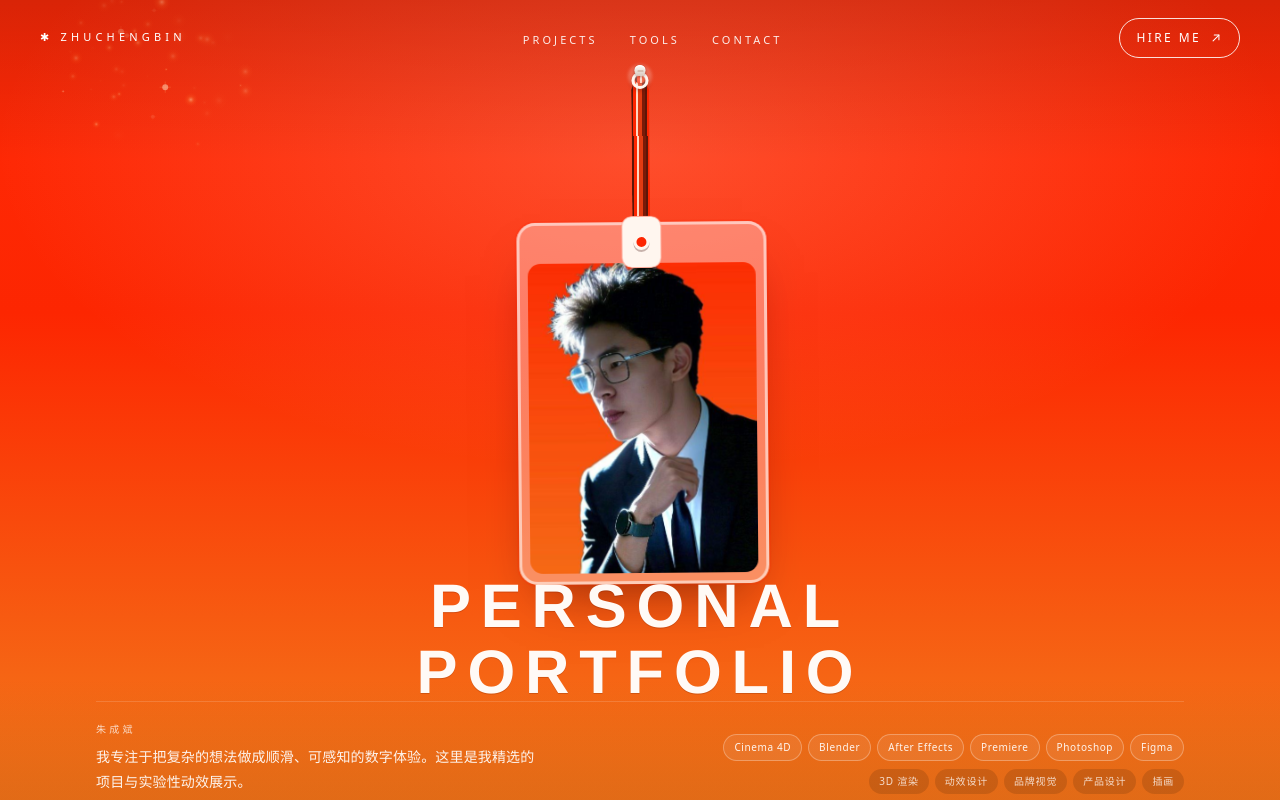
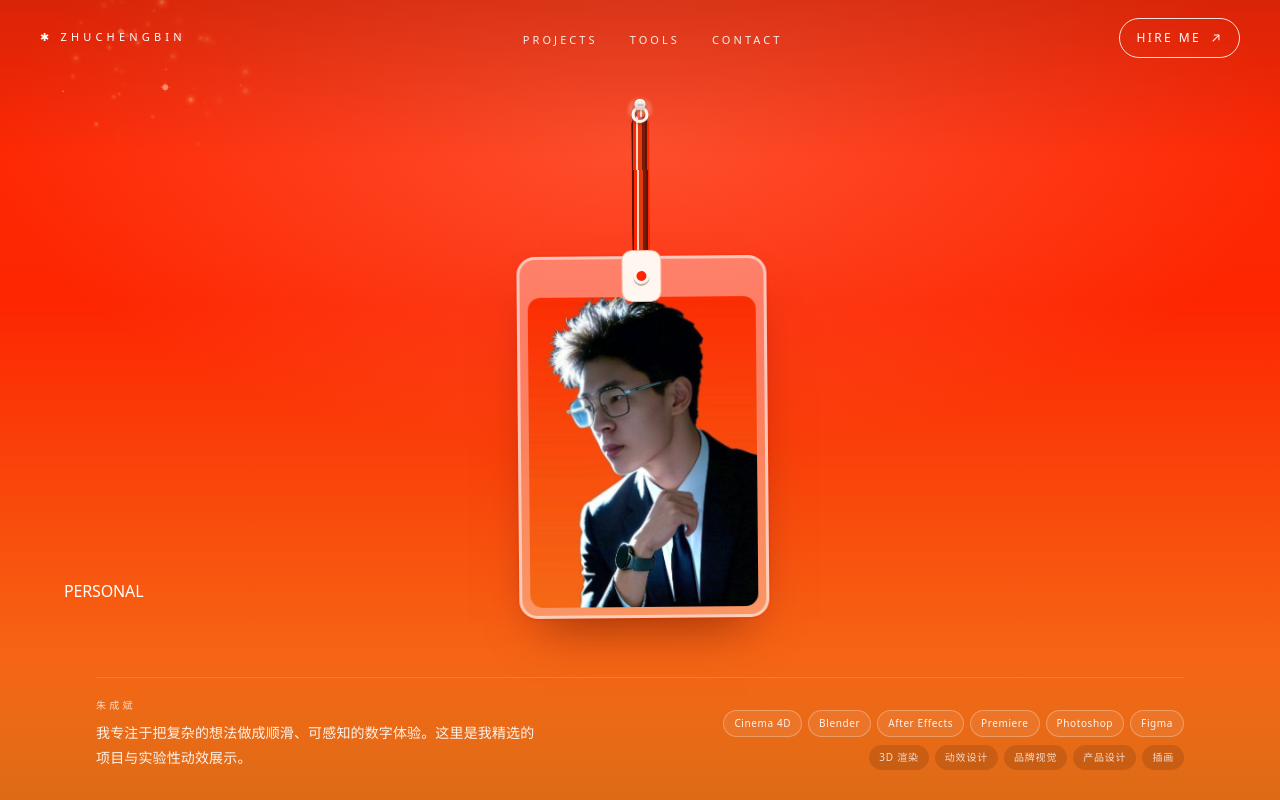
Before and after one commit to 2015399139-svg/2015399139-svg.github.io, a React (Vite) app: page / in a window 1280 px wide. Shown: the top 800 px of the page. Built offline with nearby package versions, Linux system fonts and the light colour scheme.

Commit message:
chore: update src/components/Hero.tsx

```diff
--- a/src/components/Hero.tsx
+++ b/src/components/Hero.tsx
@@ -5,6 +5,7 @@ import {
   useScroll,
   useSpring,
   useTransform,
+  type MotionValue,
 } from 'framer-motion'
 import { useRef, type PointerEvent as ReactPointerEvent } from 'react'
 import { Lanyard } from './effects/Lanyard'
@@ -13,12 +14,96 @@ import { profile, publicAsset } from '../data/profile'
 const portraitSrc = publicAsset('images/hero-portrait.jpg')
 const ease = [0.22, 1, 0.36, 1] as const
 
+function SwingLetter({
+  ch,
+  i,
+  mid,
+  follow,
+  stretch,
+  reduce,
+  delay,
+}: {
+  ch: string
+  i: number
+  mid: number
+  follow: MotionValue<number>
+  stretch: MotionValue<number>
+  reduce: boolean | null
+  delay: number
+}) {
+  const dist = i - mid
+  const x = useTransform([follow, stretch], ([deg, t]) => {
+    const rad = (Number(deg) * Math.PI) / 180
+    return Math.sin(rad) * 11 * dist * Number(t)
+  })
+  const y = useTransform([follow, stretch], ([deg, t]) => {
+    const rad = (Number(deg) * Math.PI) / 180
+    return (1 - Math.cos(rad)) * (8 + Math.abs(dist) * 1.6) + (Number(t) - 1) * 26
+  })
+  const rotate = useTransform(follow, (deg) => Number(deg) * 0.38)
+
+  return (
+    <motion.span
+      className="hero-swing-letter"
+      initial={reduce ? false : { opacity: 0, y: 18 }}
+      animate={{ opacity: 1, y: 0 }}
+      transition={{ duration: reduce ? 0 : 0.7, delay: reduce ? 0 : delay, ease }}
+      style={reduce ? undefined : { x, y, rotate }}
+    >
+      {ch}
+    </motion.span>
+  )
+}
+
+function SwingWord({
+  word,
+  follow,
+  stretch,
+  reduce,
+  delay,
+  align,
+}: {
+  word: string
+  follow: MotionValue<number>
+  stretch: MotionValue<number>
+  reduce: boolean | null
+  delay: number
+  align: 'start' | 'center' | 'end'
+}) {
+  const chars = Array.from(word)
+  const mid = (chars.length - 1) / 2
+  return (
+    <p
+      aria-hidden
+      className={`hero-swing-row ${
+        align === 'end' ? 'lg:justify-end' : align === 'start' ? 'lg:justify-start' : 'justify-center'
+      }`}
+    >
+      {chars.map((ch, i) => (
+        <SwingLetter
+          key={`${word}-${i}`}
+          ch={ch}
+          i={i}
+          mid={mid}
+          follow={follow}
+          stretch={stretch}
+          reduce={reduce}
+          delay={delay + i * 0.035}
+        />
+      ))}
+    </p>
+  )
+}
+
 export function Hero() {
   const reduce = useReducedMotion()
   const ref = useRef<HTMLElement>(null)
   const mx = useMotionValue(0)
   const my = useMotionValue(0)
   const sx = useSpring(mx, { stiffness: 42, damping: 18, mass: 0.6 })
+  const swingDeg = useMotionValue(0)
+  const stretch = useMotionValue(1)
+  const follow = useSpring(swingDeg, { stiffness: 62, damping: 13, mass: 0.55 })
 
   const { scrollYProgress } = useScroll({
     target: ref,
@@ -65,30 +150,33 @@ export function Hero() {
         className="relative z-20 mt-14 flex min-h-0 flex-1 flex-col items-center justify-center px-3 sm:mt-16 sm:px-4"
         style={{ y: leaveY, opacity: leaveOpacity, scale: leaveScale }}
       >
-        <motion.div style={{ x: titleX }} className="relative flex w-full flex-col items-center">
+        <motion.div
+          style={{ x: titleX }}
+          className="relative grid w-full max-w-6xl grid-cols-1 items-end lg:grid-cols-[minmax(0,1fr)_auto_minmax(0,1fr)] lg:gap-x-2"
+        >
           <h1 className="sr-only">Personal Portfolio</h1>
-          <div className="relative z-10 w-full">
-            <Lanyard src={portraitSrc} leanX={mx} leanY={my} />
+          <div className="pointer-events-none order-2 mt-1 lg:order-1 lg:mb-10 lg:mt-0">
+            <SwingWord
+              word="PERSONAL"
+              follow={follow}
+              stretch={stretch}
+              reduce={reduce}
+              delay={0.1}
+              align="end"
+            />
           </div>
-          <div className="relative z-20 mt-1 w-full sm:-mt-7 lg:-mt-8">
-            <motion.p
-              aria-hidden
-              className="hero-display-word"
-              initial={reduce ? false : { opacity: 0, y: 16 }}
-              animate={{ opacity: 1, y: 0 }}
-              transition={{ duration: reduce ? 0 : 0.75, delay: reduce ? 0 : 0.08, ease }}
-            >
-              Personal
-            </motion.p>
-            <motion.p
-              aria-hidden
-              className="hero-display-word mt-[0.12em]"
-              initial={reduce ? false : { opacity: 0, y: 16 }}
-              animate={{ opacity: 1, y: 0 }}
-              transition={{ duration: reduce ? 0 : 0.75, delay: reduce ? 0 : 0.16, ease }}
-            >
-              Portfolio
-            </motion.p>
+          <div className="order-1 w-full lg:order-2 lg:w-[min(100%,280px)]">
+            <Lanyard src={portraitSrc} leanX={mx} leanY={my} swingDeg={swingDeg} stretch={stretch} />
+          </div>
+          <div className="pointer-events-none order-3 mt-1 lg:order-3 lg:mb-10 lg:mt-0">
+            <SwingWord
+              word="PORTFOLIO"
+              follow={follow}
+              stretch={stretch}
+              reduce={reduce}
+              delay={0.18}
+              align="start"
+            />
           </div>
         </motion.div>
       </motion.div>
```
